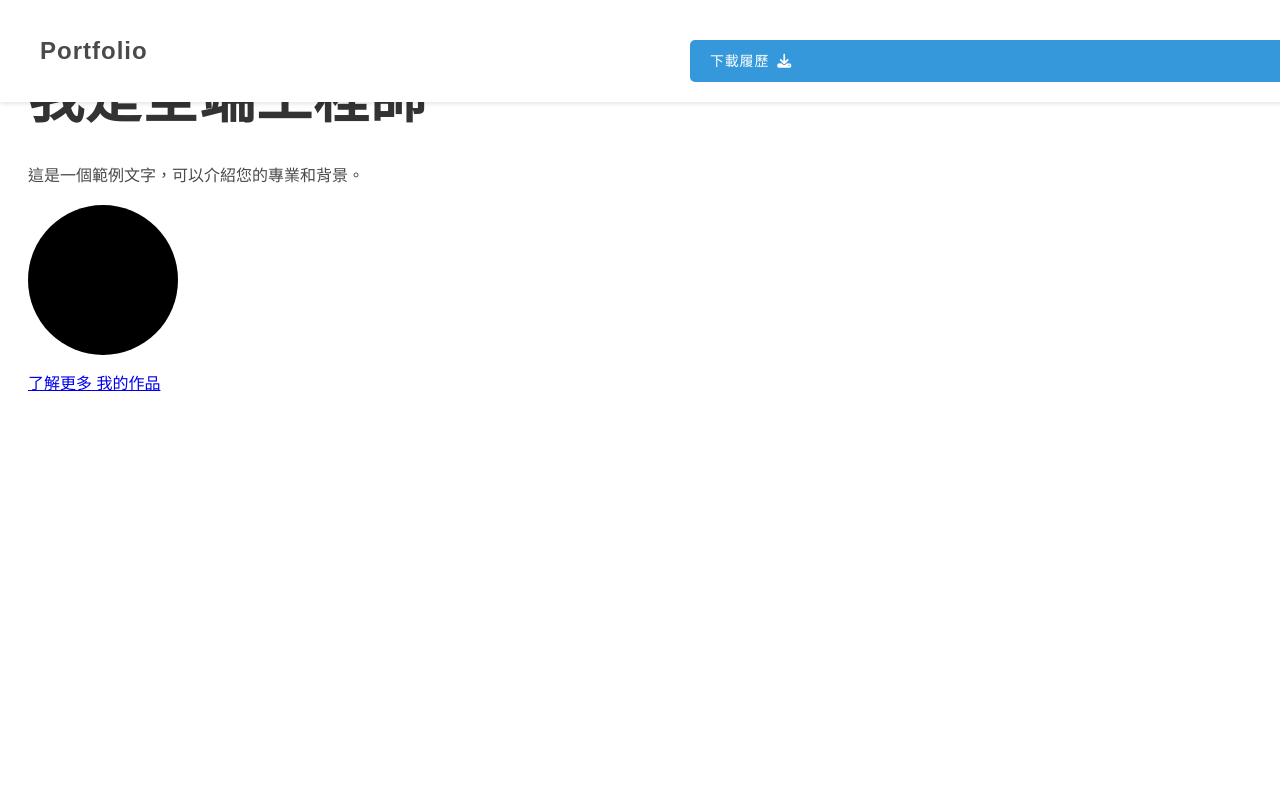
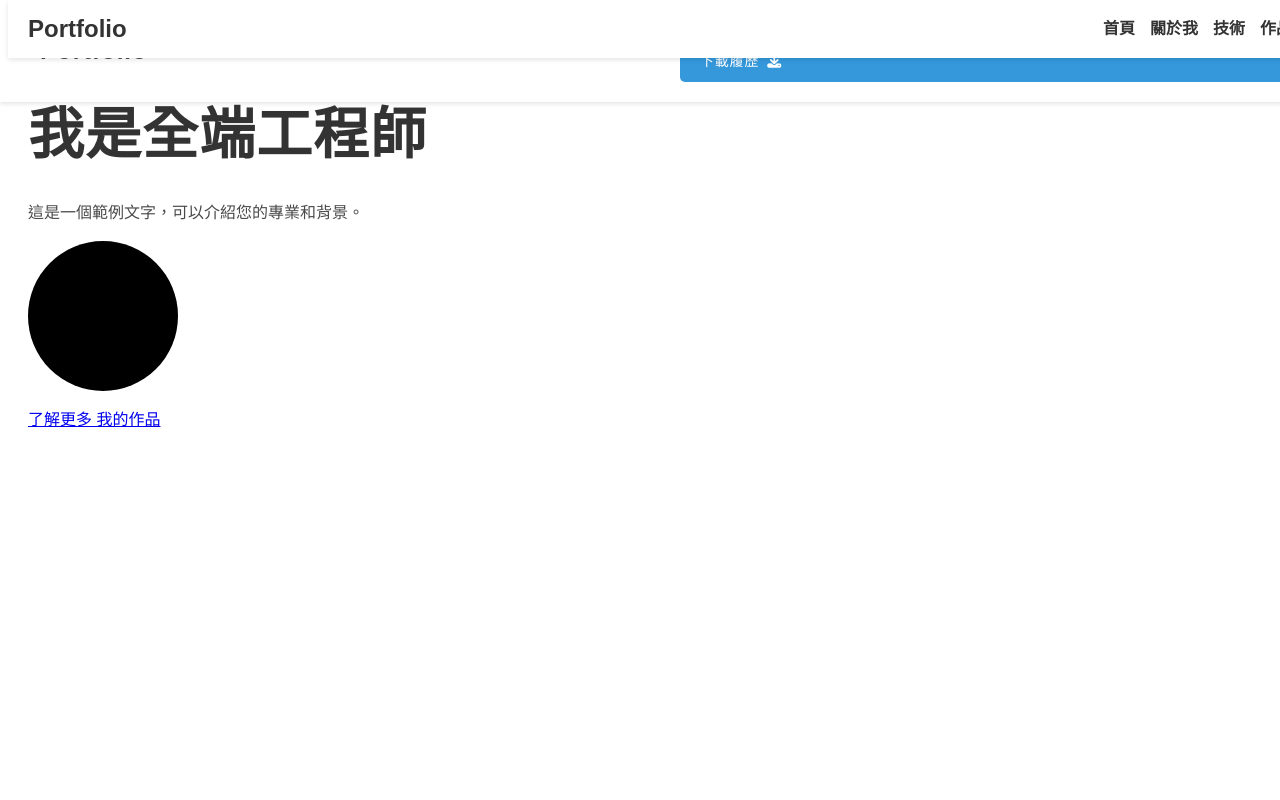
Before and after one commit to ttweew/mcu-114-1-web-13361236-final, a plain HTML site: page src/index.html in a window 1280 px wide. Shown: the top 800 px of the page. Drawn offline with Linux system fonts and the light colour scheme; files that its build step writes are made by us from their sources; files whose address does not match are found by name.

Commit message:
feat(index):在最上方創建導覽列初版

```diff
--- a/src/index.html
+++ b/src/index.html
@@ -20,8 +20,9 @@
     </header>
 
     <header>
-      <nav>
-        <div id="menu" class="nav-menu">
+      <nav class="nav-bar">
+        <div class="logo">Portfolio</div>
+        <div class="nav-menu">
           <a href="#section1">首頁</a>
           <a href="#section2">關於我</a>
           <a href="#section2">技術</a>
@@ -82,9 +83,45 @@
     <script src="src/main.js"></script>
 
     <style>
+      .nav-bar {
+        position: fixed;
+        top: 0;
+        width: 100%;
+        background-color: #fff;
+        box-shadow: 0 2px 5px rgba(0, 0, 0, 0.1);
+        display: flex;
+        justify-content: center;
+        align-items: center;
+        padding: 10px 20px;
+        z-index: 1000;
+      }
+
+      .logo {
+        font-size: 24px;
+        font-weight: bold;
+        color: #333;
+        margin-right: auto;
+      }
+
+      .nav-menu {
+        display: flex;
+        gap: 15px;
+      }
+
+      .nav-menu a {
+        text-decoration: none;
+        color: #333;
+        font-weight: bold;
+      }
+
+      .nav-menu a:hover {
+        color: #007bff;
+      }
+
       .section {
         height: 100vh;
         padding: 20px;
+        margin-top: 70px; /* Adjust for fixed nav-bar */
       }
 
       .profile-circle {
@@ -92,13 +129,6 @@
         height: 150px;
         border-radius: 50%;
         background-color: black;
-      }
-
-      .logo {
-        font-size: 24px;
-        font-weight: bold;
-        color: #333;
-        margin-right: 20px;
       }
 
       .skills {
@@ -121,20 +151,23 @@
         border-radius: 5px;
       }
 
-      .nav-menu {
-        display: flex;
-        gap: 15px;
-        align-items: center;
-      }
+      @media (max-width: 768px) {
+        .nav-menu {
+          flex-direction: column;
+          gap: 10px;
+        }
 
-      .nav-menu a {
-        text-decoration: none;
-        color: #333;
-        font-weight: bold;
-      }
+        .section {
+          padding: 10px;
+        }
 
-      .nav-menu a:hover {
-        color: #007bff;
+        .skills .skill span {
+          font-size: 14px;
+        }
+
+        .progress-bar {
+          height: 8px;
+        }
       }
     </style>
   </body>
```
